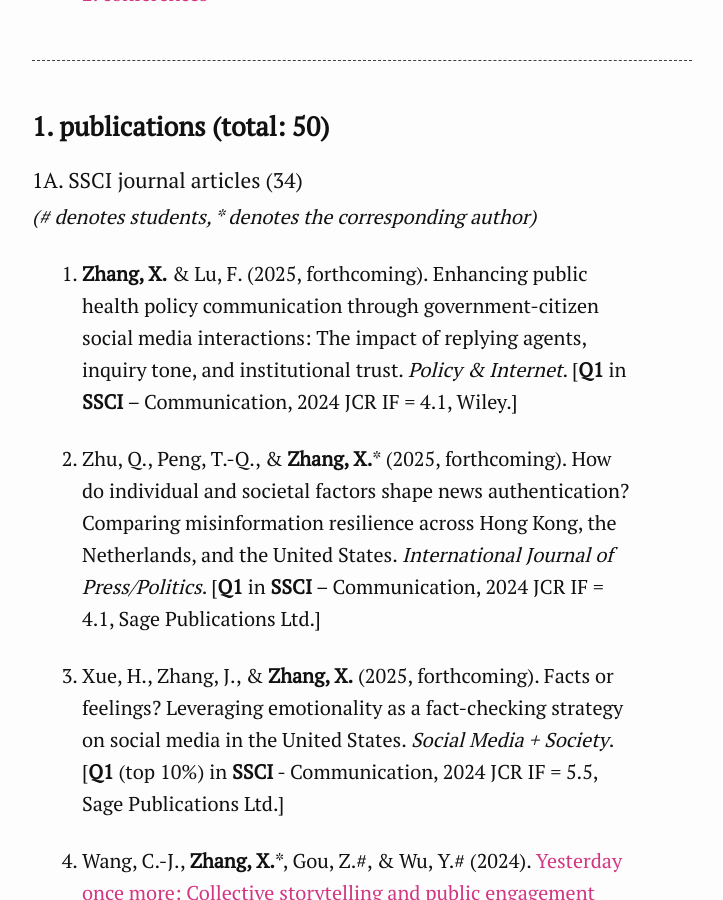
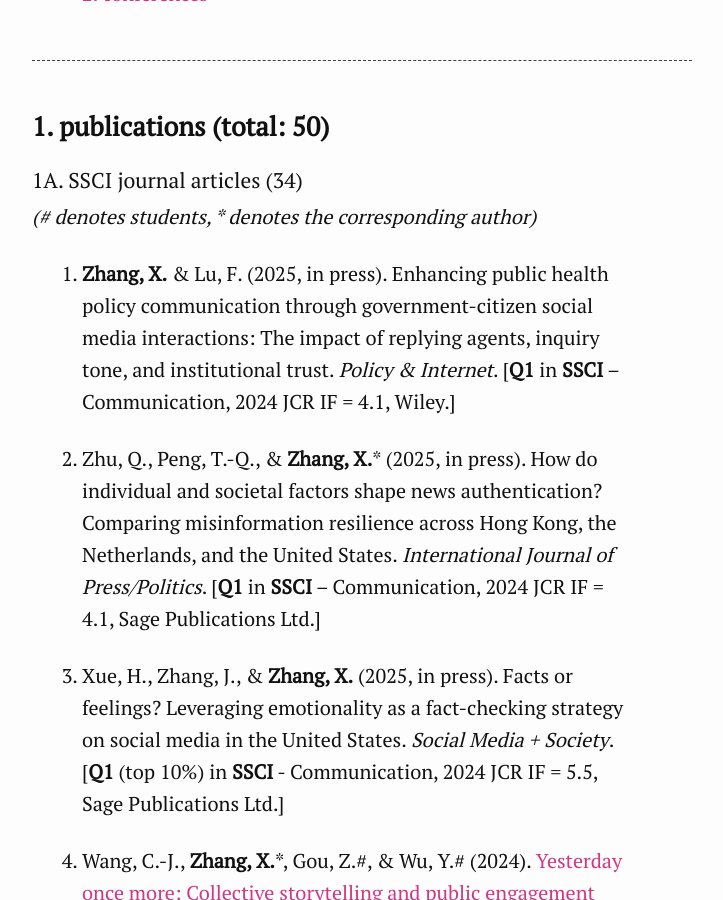
Before and after one commit to xzzhang2/xzzhang2.github.io, a Jekyll site: the page built from pages/pubs.md, in a window 1280 px wide and 900 px high, scrolled down 419 px. Shown: the whole window, without its empty margins (308-1031 px from the left). Built offline with Jekyll 4.4.1, drawn with Linux system fonts in a browser that asks for light colours.

Commit message:
updating information

```diff
--- a/pages/pubs.md
+++ b/pages/pubs.md
@@ -22,11 +22,11 @@ description: Xinzhi Zhang's publications
 
 *(\# denotes students, \* denotes the corresponding author)*
 
-1. **Zhang, X.** & Lu, F. (2025, forthcoming). Enhancing public health policy communication through government-citizen social media interactions: The impact of replying agents, inquiry tone, and institutional trust. *Policy & Internet*. [**Q1** in **SSCI** – Communication, 2024 JCR IF = 4.1, Wiley.]
+1. **Zhang, X.** & Lu, F. (2025, in press). Enhancing public health policy communication through government-citizen social media interactions: The impact of replying agents, inquiry tone, and institutional trust. *Policy & Internet*. [**Q1** in **SSCI** – Communication, 2024 JCR IF = 4.1, Wiley.]
 
-2. Zhu, Q., Peng, T.-Q., & **Zhang, X.**\* (2025, forthcoming). How do individual and societal factors shape news authentication? Comparing misinformation resilience across Hong Kong, the Netherlands, and the United States. *International Journal of Press/Politics*. [**Q1** in **SSCI** – Communication, 2024 JCR IF = 4.1, Sage Publications Ltd.]
+2. Zhu, Q., Peng, T.-Q., & **Zhang, X.**\* (2025, in press). How do individual and societal factors shape news authentication? Comparing misinformation resilience across Hong Kong, the Netherlands, and the United States. *International Journal of Press/Politics*. [**Q1** in **SSCI** – Communication, 2024 JCR IF = 4.1, Sage Publications Ltd.]
 
-3. Xue, H., Zhang, J., & **Zhang, X.** (2025, forthcoming). Facts or feelings? Leveraging emotionality as a fact-checking strategy on social media in the United States. *Social Media + Society*. [**Q1** (top 10%) in **SSCI** - Communication, 2024 JCR IF = 5.5, Sage Publications Ltd.]
+3. Xue, H., Zhang, J., & **Zhang, X.** (2025, in press). Facts or feelings? Leveraging emotionality as a fact-checking strategy on social media in the United States. *Social Media + Society*. [**Q1** (top 10%) in **SSCI** - Communication, 2024 JCR IF = 5.5, Sage Publications Ltd.]
 
 4. Wang, C.-J., **Zhang, X.**\*, Gou, Z.\#, & Wu, Y.\# (2024). [Yesterday once more: Collective storytelling and public engagement with digital cultural products on the music streaming platform](https://www.nature.com/articles/s41599-024-03636-8). *Humanities and Social Sciences Communications*. 11, 1173. doi: 10.1057/s41599-024-03636-8. [**Q1** in **SSCI** – Social Sciences, Interdisciplinary. 2022 JCR IF = 3.70, Springer Nature Limited.]
 
```
